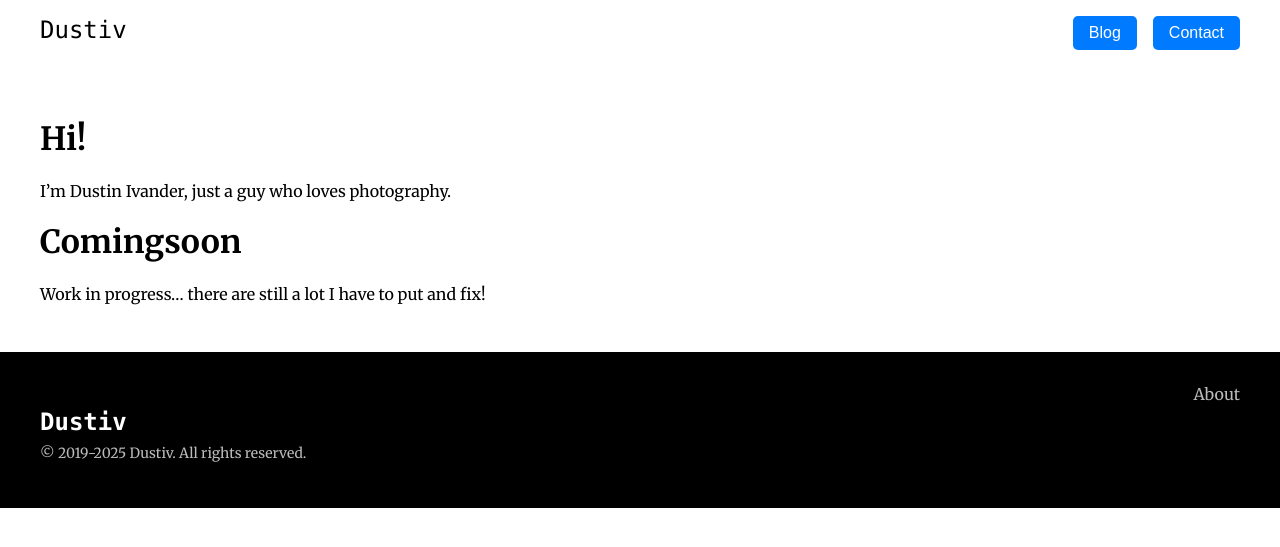
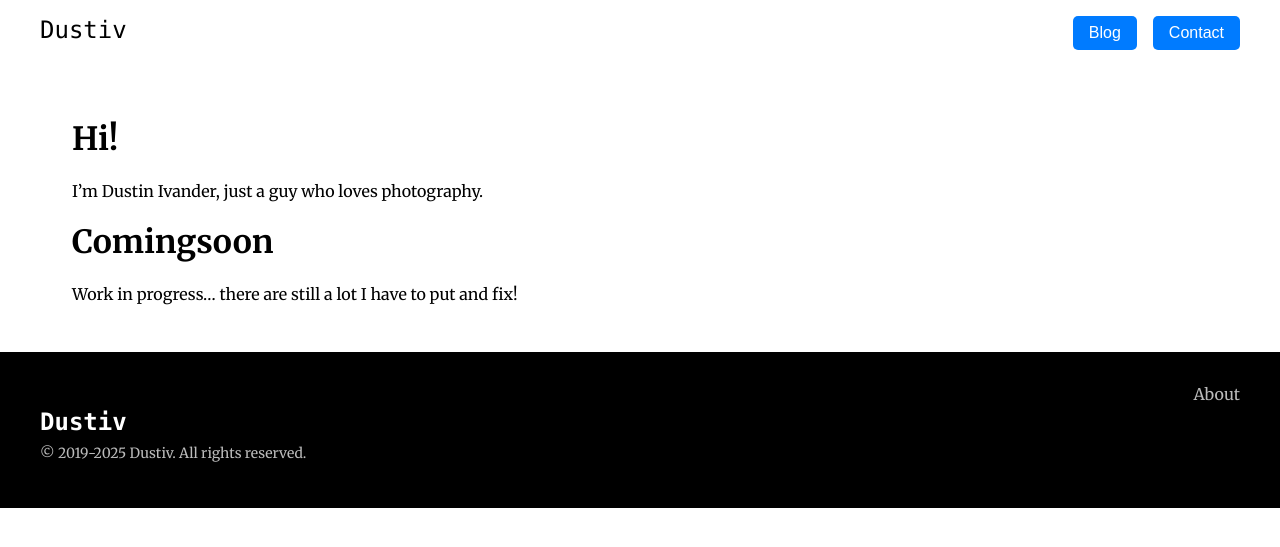
Before and after one commit to dustivndr/dustivndr.github.io, a Jekyll site: the page built from index.md, in a window 1280 px wide. Shown: the top 547 px of the page. Built offline with Jekyll 4.4.1, drawn with Linux system fonts in a browser that asks for light colours.

Commit message:
Update main.css

```diff
--- a/assets/main.css
+++ b/assets/main.css
@@ -2,6 +2,8 @@
     font-family: 'Merriweather', serif;
     margin: 0;
     padding: 0;
+    overflow-x: hidden;
+
 }
 
 /* HEADER */
@@ -59,6 +61,7 @@
     max-width: 1200px;
     margin: 0 auto;
     padding: 2rem;
+    box-sizing: border-box;
     align-items: center;
     width: 100%;
 }
```
